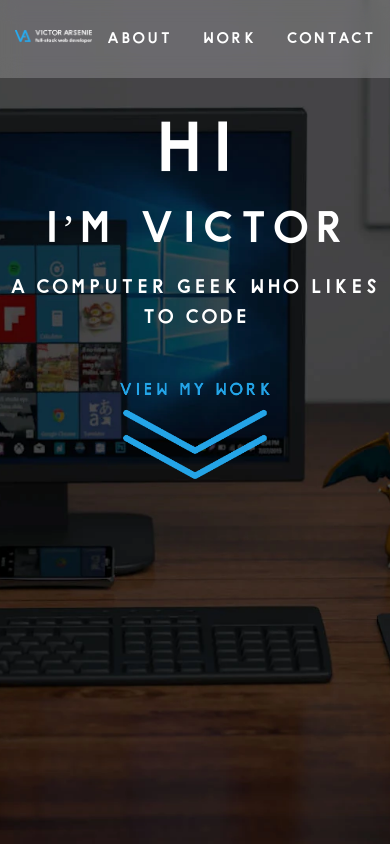
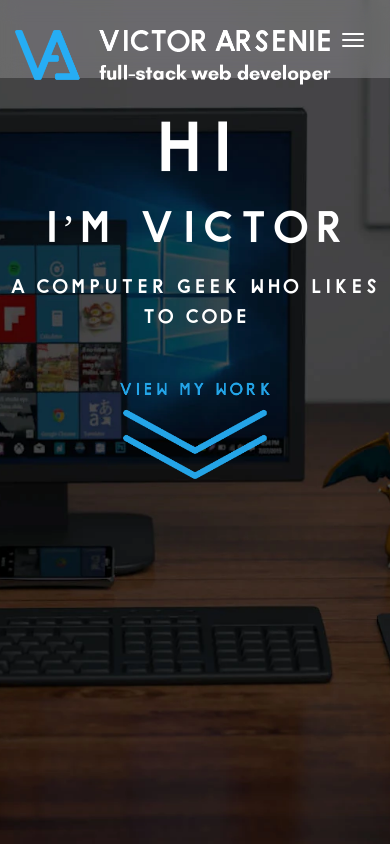
Before and after one commit to victorarsenie/portfolio, a Next.js app: page / in a window 390 px wide. Shown: the top 844 px of the page. Built offline with nearby package versions, Linux system fonts and the light colour scheme; a web font is replaced by a local one.

Commit message:
feat: add mobile hamburger nav to match original's responsive behavior

```diff
--- a/app/globals.css
+++ b/app/globals.css
@@ -314,6 +314,96 @@ p {
   height: 2px;
   background: #26adf4;
   transition: none;
+}
+
+/* Mobile navbar — hamburger toggle + collapsible menu (Bootstrap-style) */
+.navbar-default .navbar-header {
+  display: flex;
+  align-items: center;
+}
+
+.navbar-toggle {
+  display: none;
+  margin-left: auto;
+  padding: 9px 10px;
+  margin-top: 8px;
+  margin-bottom: 8px;
+  background-color: transparent;
+  background-image: none;
+  border: 1px solid transparent;
+  border-radius: 4px;
+  cursor: pointer;
+}
+
+.navbar-toggle .icon-bar {
+  display: block;
+  width: 22px;
+  height: 2px;
+  border-radius: 1px;
+  background-color: #fff;
+}
+
+.navbar-toggle .icon-bar + .icon-bar {
+  margin-top: 4px;
+}
+
+.navbar-toggle:hover,
+.navbar-toggle:focus {
+  background-color: rgba(255, 255, 255, 0.1);
+}
+
+@media (max-width: 767px) {
+  .navbar-toggle {
+    display: inline-block;
+  }
+
+  .navbar-default .navbar-header {
+    padding-top: 15px;
+    width: 100%;
+  }
+
+  .scrolled .navbar-header {
+    padding: 2px 0;
+  }
+
+  .navbar-collapse {
+    position: absolute;
+    top: 100%;
+    left: 15px;
+    right: 15px;
+    display: none;
+  }
+
+  .navbar-collapse.open {
+    display: block;
+    background: rgba(0, 0, 0, 0.7);
+    box-shadow: inset 0 1px 0 rgba(255, 255, 255, 0.1);
+  }
+
+  .navbar-collapse .navbar-nav {
+    display: block;
+    margin: 0;
+    text-align: center;
+  }
+
+  .navbar-collapse .navbar-nav > li {
+    display: block;
+    padding: 0;
+  }
+
+  .navbar-collapse .navbar-nav > li a {
+    display: block;
+    padding: 15px 0;
+  }
+
+  .scrolled .navbar-nav > li {
+    display: block;
+    padding: 0;
+  }
+
+  .scrolled .navbar-nav > li a {
+    padding: 15px 0;
+  }
 }
 
 /* Scrolled navbar — bar shrinks vertically, logo and links stay centered (row is flex items-center) */
--- a/app/page.tsx
+++ b/app/page.tsx
@@ -416,6 +416,7 @@ function Navigation() {
 	const [scrolled, setScrolled] = useState(false);
 	const [activeSection, setActiveSection] = useState("");
 	const [showScrollTop, setShowScrollTop] = useState(false);
+	const [menuOpen, setMenuOpen] = useState(false);
 
 	useEffect(() => {
 		const handleScroll = () => {
@@ -457,13 +458,29 @@ function Navigation() {
 					<a href="#home" className="navbar-brand">
 						<Image src="/images/logo-text.png" alt="Victor Arsenie" width={208} height={36} priority style={{ width: "auto", height: "auto" }} />
 					</a>
+					<button
+						type="button"
+						className="navbar-toggle"
+						onClick={() => setMenuOpen((open) => !open)}
+						aria-label="Toggle navigation"
+						aria-expanded={menuOpen}
+						aria-controls="main-navbar-collapse"
+					>
+						<span className="icon-bar"></span>
+						<span className="icon-bar"></span>
+						<span className="icon-bar"></span>
+					</button>
 				</div>
+				<div className={`navbar-collapse ${menuOpen ? 'open' : ''}`} id="main-navbar-collapse">
 					<ul className="navbar-nav flex list-none">
 						{[['about', 'About'], ['work', 'Work'], ['contact', 'Contact']].map(([section, label]) => (
 							<li key={section} className={activeSection === section ? 'active' : undefined}>
 								<a
 									href={`#${section}`}
-								onClick={(e) => handleAnchorClick(e, section)}
+									onClick={(e) => {
+										handleAnchorClick(e, section);
+										setMenuOpen(false);
+									}}
 									className="block transition-colors duration-200 no-underline"
 								>
 									{label}
@@ -471,6 +488,7 @@ function Navigation() {
 							</li>
 						))}
 					</ul>
+				</div>
 			</div>
 		</nav>
 		<div
```
Lines whose indentation alone changed are shown as unchanged.
